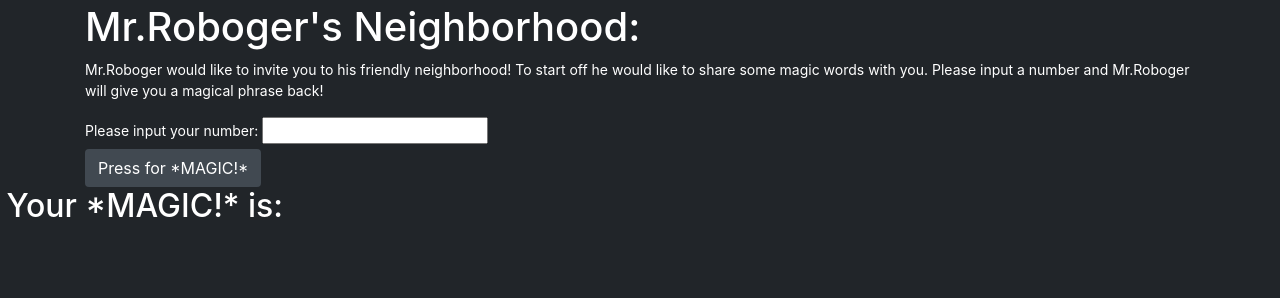
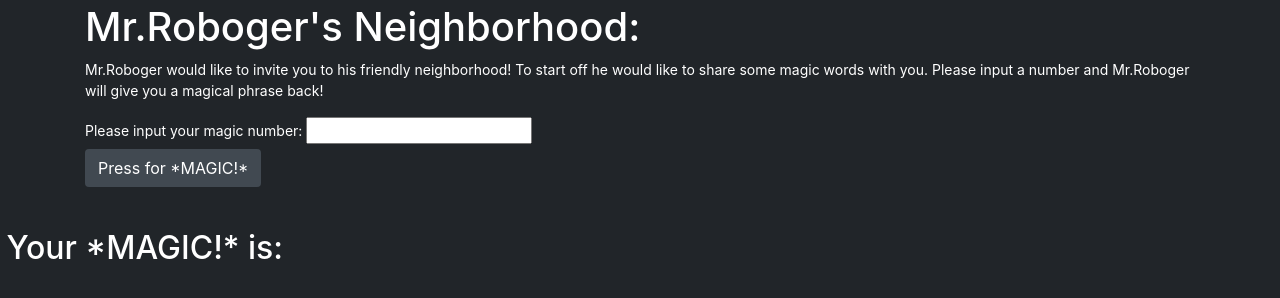
Before and after one commit to AlesandriaWild/Mr-Robogers-Neighborhood, a plain HTML site: page index.html in a window 1280 px wide. Drawn offline with Linux system fonts and the light colour scheme.

Commit message:
add line breaks to make page look more user friendly.

```diff
--- a/index.html
+++ b/index.html
@@ -12,11 +12,13 @@
     </div>
     <form id ="num-input">
       <div class="container">
-        <label for="input-number">Please input your number:</label>
+        <label for="input-number">Please input your magic number:</label>
         <input id="input-number" class="form-input" type="text">
         <br>
         <button class="btn" type="submit">Press for *MAGIC!*</button>
       </div>
+    <br>
+    <br>
     </form>
     <div>
       <h2>Your *MAGIC!* is: </h2>
```
